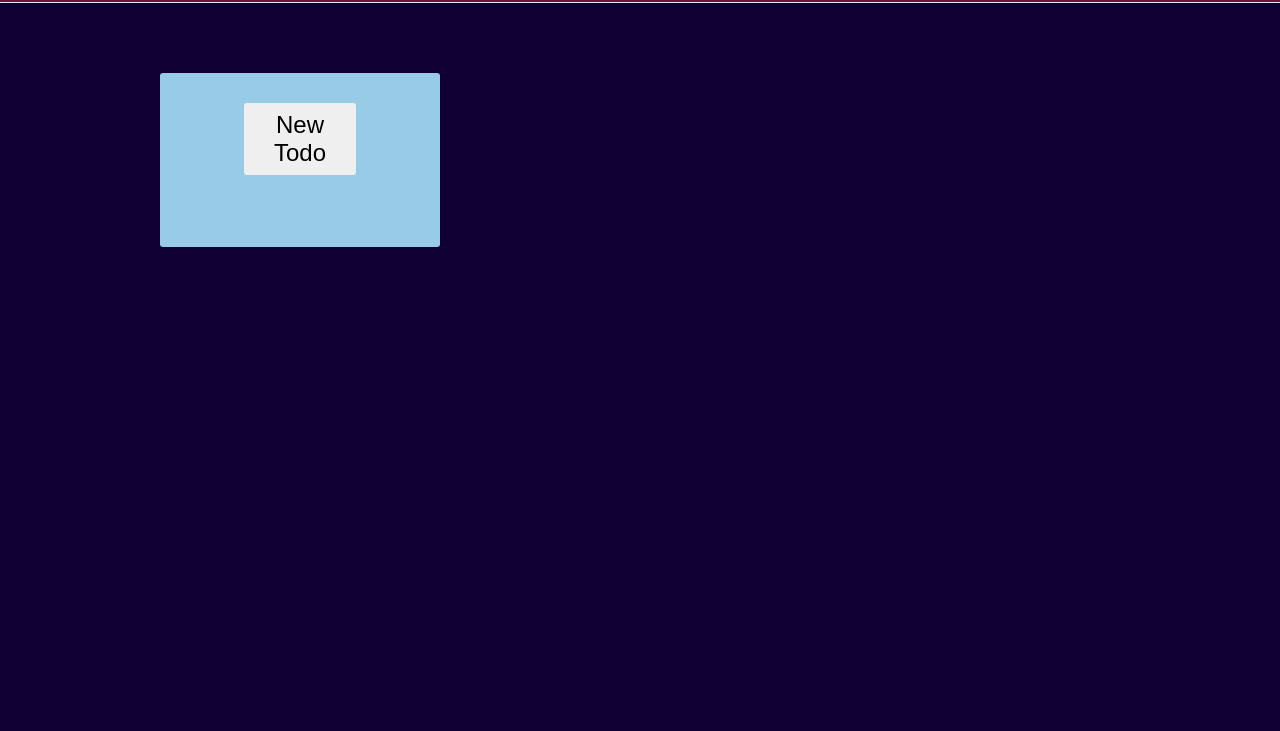
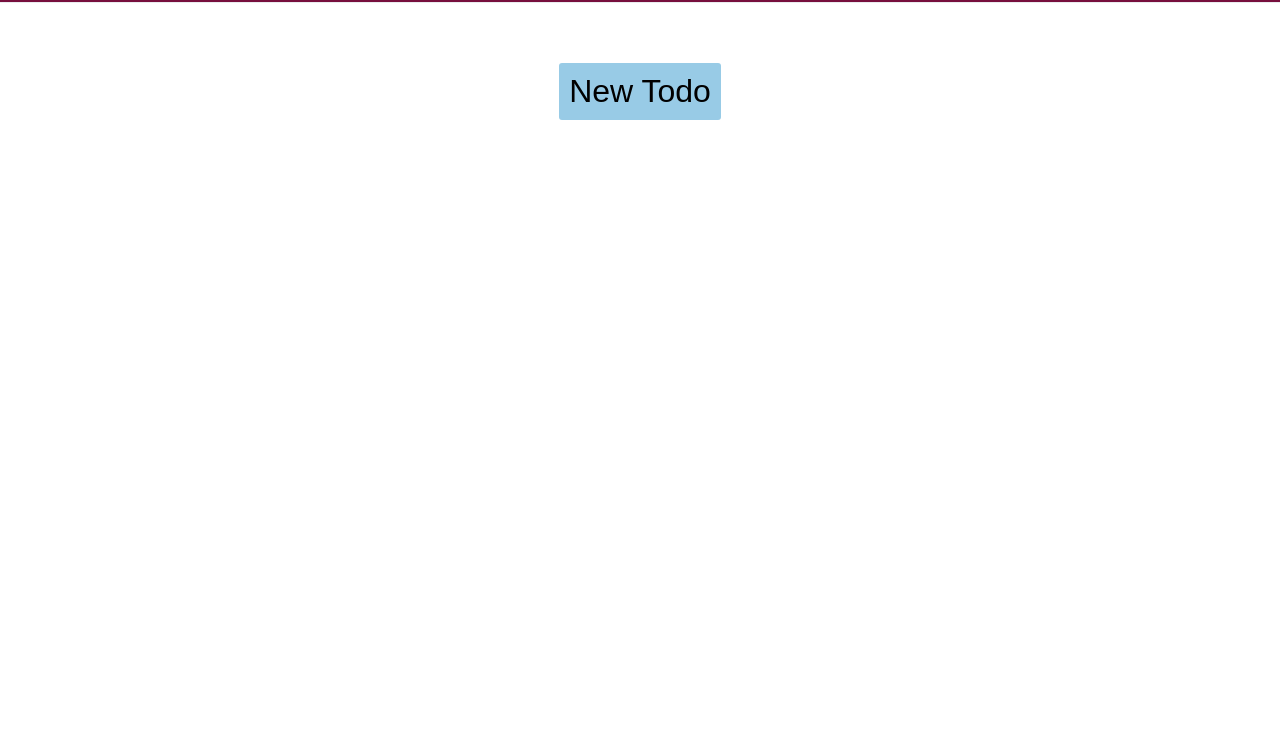
Before and after one commit to Lucas-AVS/super-todo-list, a website built with webpack: page dist/index.html in a window 1280 px wide. Shown: the part 66-797 px from the top of the page. Built offline with nearby package versions, Linux system fonts and the light colour scheme.

Commit message:
style: reorganized divs for responsive display

```diff
--- a/src/style.css
+++ b/src/style.css
@@ -21,54 +21,92 @@
 body {
   font-family: 'TiltNeon';
   line-height: 1.6;
-  background-color: var(--blue900);
   color: var(--white);
   -webkit-font-smoothing: 'antialiased';
 }
 
-/* .content {
+.main {
   display: flex;
-} */
+  flex-direction: column;
+  height: 100vh
+}
 
-.main {
+.display-modal {
   color: var(--blue900);
+  display: flex;
+  justify-content: center;
+  align-items: center;
+}
+
+.todo-column {
+  display: flex;
+  flex-direction: column;
+  align-content: center;
+  gap: 20px;
   padding-inline-start: 0;
   width: 270px;
-  display: grid;
-  grid-gap: 30px;
-  grid-template-columns: auto;
   padding-bottom: 80px;
   margin: 30px auto 0 auto;
 }
 
-.main div {
+.display-modal-button {
+  background-color: var(--blue200);
+  border: none;
+  outline: none;
+  box-shadow: none;
+  cursor: pointer;
+  padding: 10px;
+  font-size: 2rem;
+  border-radius: 3px;
+  transition: 0.3s;
+}
+
+.display-modal-button:hover {
+  background-color: var(--wine);
+  color: var(--white);
+  font-weight: bold;
+}
+
+.todo-container {
+  color: var(--blue200);
+  background-color: var(--white);
+  display: grid;
+  grid-gap: 30px;
+  grid-template-columns: auto;
+}
+
+.todo-container div {
+  height: 400px;
+
   padding: 15px;
-  background-color: var(--blue200);
+  background-color: var(--blue900);
   display: flex;
   flex-direction: column;
-  border-radius: 3px;
+  border-radius: 9px;
   gap: 12px;
   align-items: center;
   justify-content: center;
 }
 
-.main div h2 {
+.todo-container div h2 {
+  color: var(--white);
   font-size: 1.75rem;
   font-weight: bold;
   margin: 0;
 }
 
-.main div h3 {
+.todo-container div h3 {
   font-size: 1.5rem;
   font-weight: normal;
   margin: 0;
 }
 
-.main div p {
+.todo-container div p {
   font-size: 1rem;
 }
 
-.main div button {
+.todo-container div button {
+  background-color: var(--yellow);
   border: none;
   outline: none;
   box-shadow: none;
@@ -82,15 +120,24 @@ body {
   font-size: 1.5rem;
 }
 
-.main div button:hover {
-  background-color: var(--yellow);
+.todo-container div button:hover {
+  background-color: var(--wine);
 }
+  @media (min-width: 900px) {
+    .main {
+      display: flex;
+      flex-direction: row;
+    }
+  }
 
   @media (min-width: 600px) {
-    .main {
+    .todo-column {
       padding-inline-start: 0;
       margin: 60px auto 0 auto;
       width: 540px;
+    }
+
+    .todo-container {
       display: grid;
       grid-gap: 40px;
       grid-template-columns: 250px 250px;
@@ -98,11 +145,14 @@ body {
     }
   }
 
-  @media (min-width: 1100px) {
-    .main {
+  @media (min-width: 1460px) {
+    .todo-column {
       padding-inline-start: 0;
       margin: 70px auto 0 auto;
       width: 960px;
+    }
+
+    .todo-container {
       display: grid;
       grid-gap: 60px;
       grid-template-columns: 280px 280px 280px;
```
